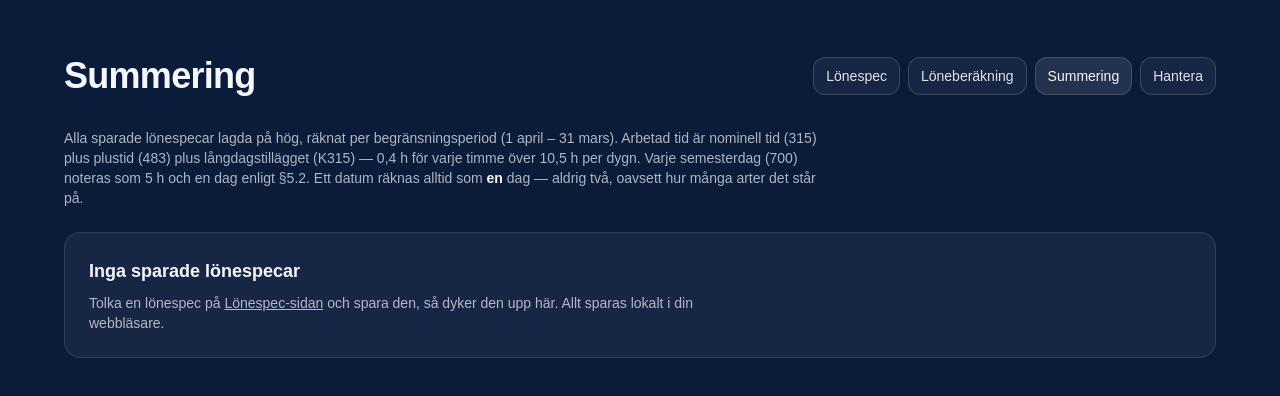
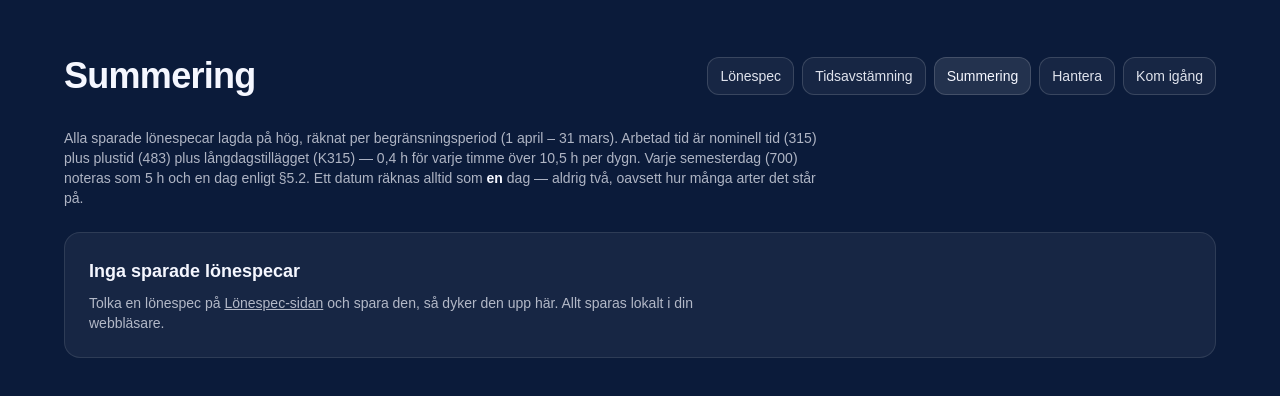
Before and after one commit to Schrodar/L-nTolkaren, a Next.js app: page /summering in a window 1280 px wide. Shown: the top 396 px of the page. Built offline with nearby package versions, Linux system fonts and the light colour scheme.

Commit message:
nav länkar uppdatering

```diff
--- a/app/guide/page.tsx
+++ b/app/guide/page.tsx
@@ -57,10 +57,10 @@ export default function GuidePage() {
             Lönespec
           </Link>
           <Link
-            href="/loneberakning"
+            href="/tidsavstamning"
             className="rounded-xl border border-white/15 bg-white/5 px-3 py-2 text-sm font-medium text-[#F5F7FF]/90 hover:bg-white/10"
           >
-            Löneberäkning
+            Tidsavstämning
           </Link>
           <Link
             href="/summering"
@@ -69,7 +69,7 @@ export default function GuidePage() {
             Summering
           </Link>
           <Link
-            href="/loneberakning/hantera"
+            href="/tidsavstamning/hantera"
             className="rounded-xl border border-white/15 bg-white/5 px-3 py-2 text-sm font-medium text-[#F5F7FF]/90 hover:bg-white/10"
           >
             Hantera
@@ -122,12 +122,12 @@ export default function GuidePage() {
             Klicka på <strong className="text-[#e8edf8]">Spara till löneberäkning</strong> under
             resultatet. Specen sparas i din webbläsare (per månad och namn) så att kalendern kan
             hämta den senare. Sparade specar ser du under{' '}
-            <Link href="/loneberakning/hantera" className="text-cyan-300 underline underline-offset-2">Hantera</Link>.
+            <Link href="/tidsavstamning/hantera" className="text-cyan-300 underline underline-offset-2">Hantera</Link>.
           </p>
         </Step>
         <Connector />
 
-        <Step num="4" title="Ladda ner aktuell AO" page={{ label: 'Löneberäkning', href: '/loneberakning' }}>
+        <Step num="4" title="Ladda ner aktuell AO" page={{ label: 'Löneberäkning', href: '/tidsavstamning' }}>
           <p>
             På <strong className="text-[#e8edf8]">Löneberäkning</strong>-sidan finns knappar för att
             ladda ner senaste arbetsordningen (AO) som Excel-fil — välj den som gäller din säsong
--- a/app/page.tsx
+++ b/app/page.tsx
@@ -176,10 +176,10 @@ export default function Page() {
               Lönespec
             </Link>
             <Link
-              href="/loneberakning"
+              href="/tidsavstamning"
               className="rounded-xl border border-white/15 bg-white/5 px-3 py-2 text-sm font-medium text-[#F5F7FF]/90 hover:bg-white/10"
             >
-              Löneberäkning
+              Tidsavstämning
             </Link>
             <Link
               href="/summering"
@@ -188,7 +188,7 @@ export default function Page() {
               Summering
             </Link>
             <Link
-              href="/loneberakning/hantera"
+              href="/tidsavstamning/hantera"
               className="rounded-xl border border-white/15 bg-white/5 px-3 py-2 text-sm font-medium text-[#F5F7FF]/90 hover:bg-white/10"
             >
               Hantera
--- a/app/summering/page.tsx
+++ b/app/summering/page.tsx
@@ -55,10 +55,10 @@ export default function SummeringPage() {
               Lönespec
             </Link>
             <Link
-              href="/loneberakning"
+              href="/tidsavstamning"
               className="rounded-xl border border-white/15 bg-white/5 px-3 py-2 text-sm font-medium text-[#F5F7FF]/90 hover:bg-white/10"
             >
-              Löneberäkning
+              Tidsavstämning
             </Link>
             <Link
               href="/summering"
@@ -67,10 +67,16 @@ export default function SummeringPage() {
               Summering
             </Link>
             <Link
-              href="/loneberakning/hantera"
+              href="/tidsavstamning/hantera"
               className="rounded-xl border border-white/15 bg-white/5 px-3 py-2 text-sm font-medium text-[#F5F7FF]/90 hover:bg-white/10"
             >
               Hantera
+            </Link>
+            <Link
+              href="/guide"
+              className="rounded-xl border border-white/15 bg-white/5 px-3 py-2 text-sm font-medium text-[#F5F7FF]/90 hover:bg-white/10"
+            >
+              Kom igång
             </Link>
           </nav>
         </header>
--- a/app/tidsavstamning/ao/page.tsx
+++ b/app/tidsavstamning/ao/page.tsx
@@ -611,10 +611,10 @@ export default function AoImportPage() {
               Lönespec
             </Link>
             <Link
-              href="/loneberakning"
+              href="/tidsavstamning"
               className="rounded-xl border border-white/15 bg-white/5 px-3 py-2 text-sm font-medium text-[#F5F7FF]/90 hover:bg-white/10"
             >
-              Löneberäkning
+              Tidsavstämning
             </Link>
             <Link
               href="/summering"
@@ -623,7 +623,7 @@ export default function AoImportPage() {
               Summering
             </Link>
             <Link
-              href="/loneberakning/hantera"
+              href="/tidsavstamning/hantera"
               className="rounded-xl border border-white/15 bg-white/5 px-3 py-2 text-sm font-medium text-[#F5F7FF]/90 hover:bg-white/10"
             >
               Hantera
--- a/app/tidsavstamning/hantera/page.tsx
+++ b/app/tidsavstamning/hantera/page.tsx
@@ -28,10 +28,10 @@ export default function HanteraPage() {
               Lönespec
             </Link>
             <Link
-              href="/loneberakning"
+              href="/tidsavstamning"
               className="rounded-xl border border-white/15 bg-white/5 px-3 py-2 text-sm font-medium text-[#F5F7FF]/90 hover:bg-white/10"
             >
-              Löneberäkning
+              Tidsavstämning
             </Link>
             <Link
               href="/summering"
@@ -40,7 +40,7 @@ export default function HanteraPage() {
               Summering
             </Link>
             <Link
-              href="/loneberakning/hantera"
+              href="/tidsavstamning/hantera"
               className="rounded-xl border border-white/15 bg-white/10 px-3 py-2 text-sm font-medium text-[#F5F7FF] hover:bg-white/15"
             >
               Hantera
--- a/app/tidsavstamning/page.tsx
+++ b/app/tidsavstamning/page.tsx
@@ -29,10 +29,10 @@ function LoneberakningPageInner() {
               Lönespec
             </Link>
             <Link
-              href="/loneberakning"
+              href="/tidsavstamning"
               className="rounded-xl border border-white/15 bg-white/10 px-3 py-2 text-sm font-medium text-[#F5F7FF] hover:bg-white/15"
             >
-              Löneberäkning
+              Tidsavstämning
             </Link>
             <Link
               href="/summering"
@@ -41,7 +41,7 @@ function LoneberakningPageInner() {
               Summering
             </Link>
             <Link
-              href="/loneberakning/hantera"
+              href="/tidsavstamning/hantera"
               className="rounded-xl border border-white/15 bg-white/5 px-3 py-2 text-sm font-medium text-[#F5F7FF]/90 hover:bg-white/10"
             >
               Hantera
--- a/components/WorkCalendar.tsx
+++ b/components/WorkCalendar.tsx
@@ -1181,7 +1181,7 @@ export function WorkCalendar({ refreshKey = 0 }: { refreshKey?: number }) {
             {availableBoats.length === 0 && (
               <p className="mt-1 text-xs text-white/40">
                 Inga AO-scheman importerade ännu.{' '}
-                <a href="/loneberakning/ao" className="text-sky-400 underline">
+                <a href="/tidsavstamning/ao" className="text-sky-400 underline">
                   Importera here
                 </a>
               </p>
```
